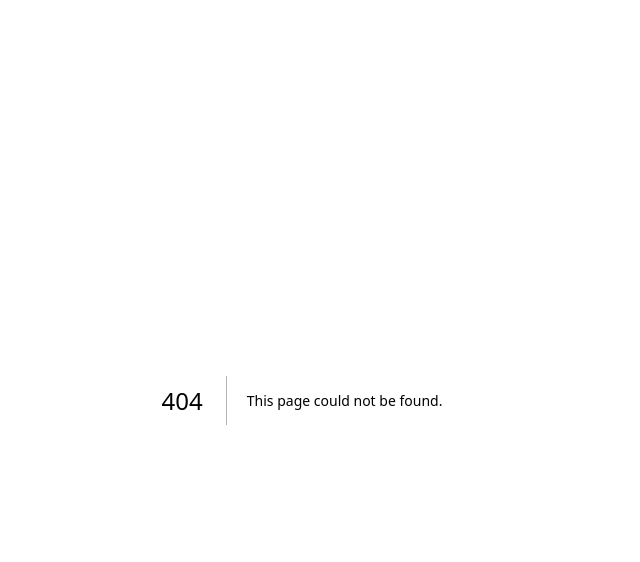
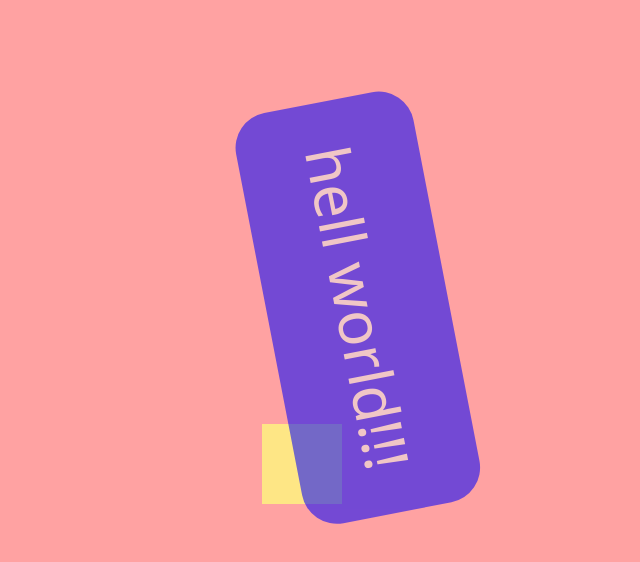
Before and after one commit to homtoyat/bilibli, a Next.js app: page /motion in a window 1280 px wide. Before the commit this address had no page. Shown: the top 562 px of the page, without its empty margins (338-978 px from the left). Built offline with nearby package versions, Linux system fonts and the light colour scheme.

Commit message:
framer motion

```diff
--- a/package.json
+++ b/package.json
@@ -43,6 +43,7 @@
     "embla-carousel-react": "^8.5.2",
     "input-otp": "^1.4.2",
     "lucide-react": "^0.477.0",
+    "motion": "^12.4.10",
     "next": "15.2.0",
     "next-themes": "^0.4.4",
     "postcss": "^8.5.3",
--- /dev/null
+++ b/src/app/(home)/motion/page.tsx
@@ -0,0 +1,41 @@
+"use client";
+import { motion } from "framer-motion";
+export default function Motion() {
+  return (
+    <div className="flex h-dvh flex-col items-center justify-center bg-red-300">
+      <motion.div className="text-neutral-200">
+        <motion.button
+          className="rounded-2xl bg-black p-3"
+          initial={{ backgroundColor: "#00f", opacity: 0.8 }}
+          animate={{
+            scale: [2, 0.5, 3, 4, 0.1],
+            rotate: [0, 90, -90, 90, -90],
+            borderRadius: [0, 90, 20, 10, 0],
+
+            y: "-50%",
+            x: "100%",
+            opacity: 0.3,
+          }}
+          transition={{
+            repeat: Infinity,
+            repeatDelay: 0.5,
+            ease: "easeInOut",
+            repeatType: "reverse",
+            duration: 5,
+            times: [0, 0.1, 0.13, 0.4, 1],
+          }}
+        >
+          hell world!!!
+        </motion.button>
+      </motion.div>
+      <motion.button
+        className="mt-20 size-20 bg-amber-200 focus:outline-4 focus:outline-rose-500"
+        whileHover={{ scale: 2 }}
+        transition={{ type: "spring" }}
+        whileFocus={{ scale: 2.54 }}
+        whileTap={{ scale: 1 }}
+        whileDrag={{ left: "100px" }}
+      ></motion.button>
+    </div>
+  );
+}
--- /dev/null
+++ b/src/app/(home)/step/page.tsx
@@ -0,0 +1,21 @@
+"use client";
+import { motion } from "framer-motion";
+export default function Motion() {
+  return (
+    <div className="flex h-dvh flex-col items-center justify-center bg-neutral-100">
+      <div className="h-48 w-24 rounded-2xl bg-yellow-800">
+        <motion.div
+          className="text-8 fade-out inset-1 flex h-23 flex-wrap overflow-hidden text-6xl tracking-wide break-all"
+          animate={{ opacity: [0, 1, 0] }}
+          transition={{
+            repeat: Infinity,
+            repeatDelay: 1,
+          }}
+        >
+          responsesive
+        </motion.div>
+        <p>make your animiation work on all devices</p>
+      </div>
+    </div>
+  );
+}
```
Also changed, not shown: 1 other file (tests, documents, lock files or other folders).
